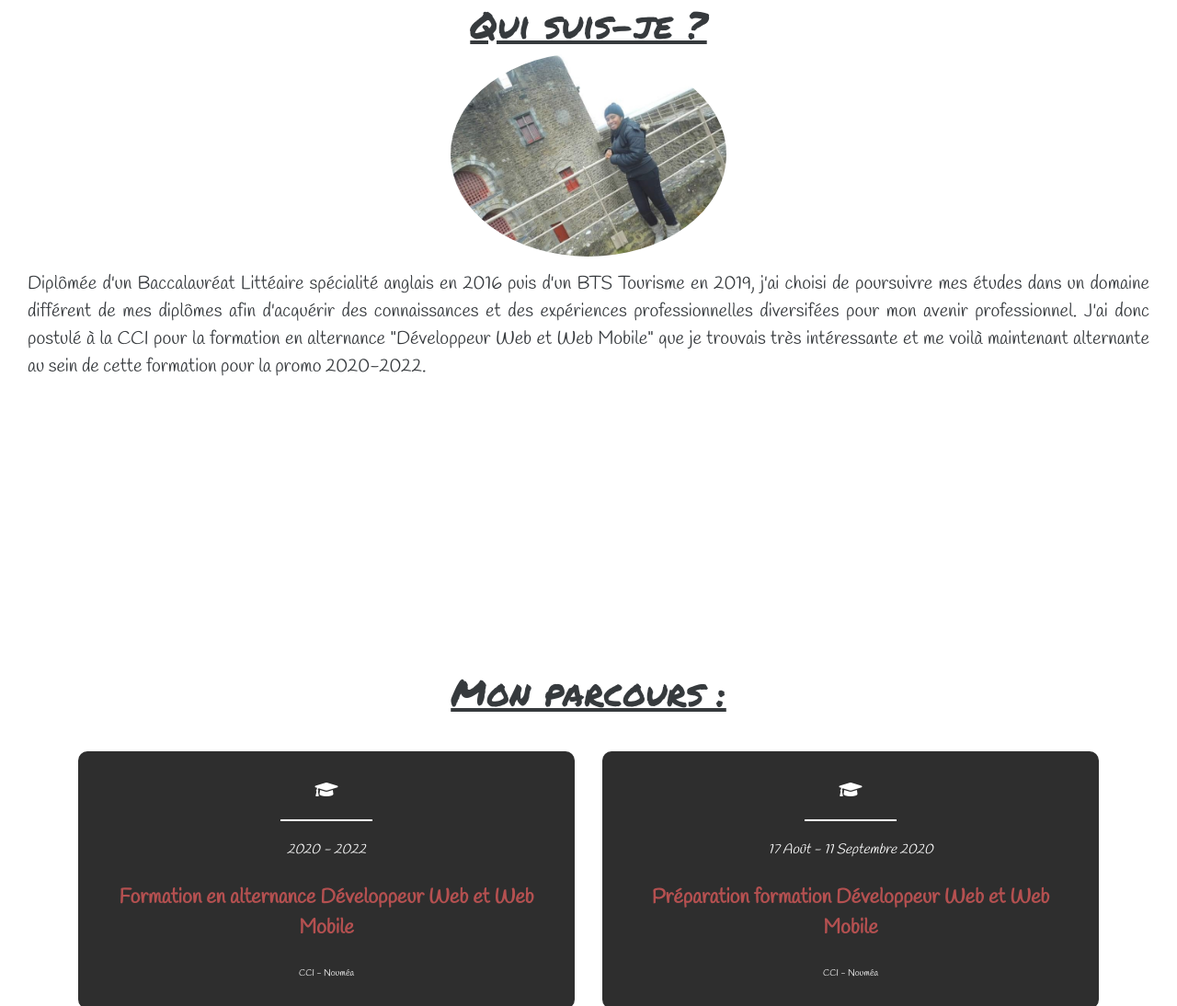
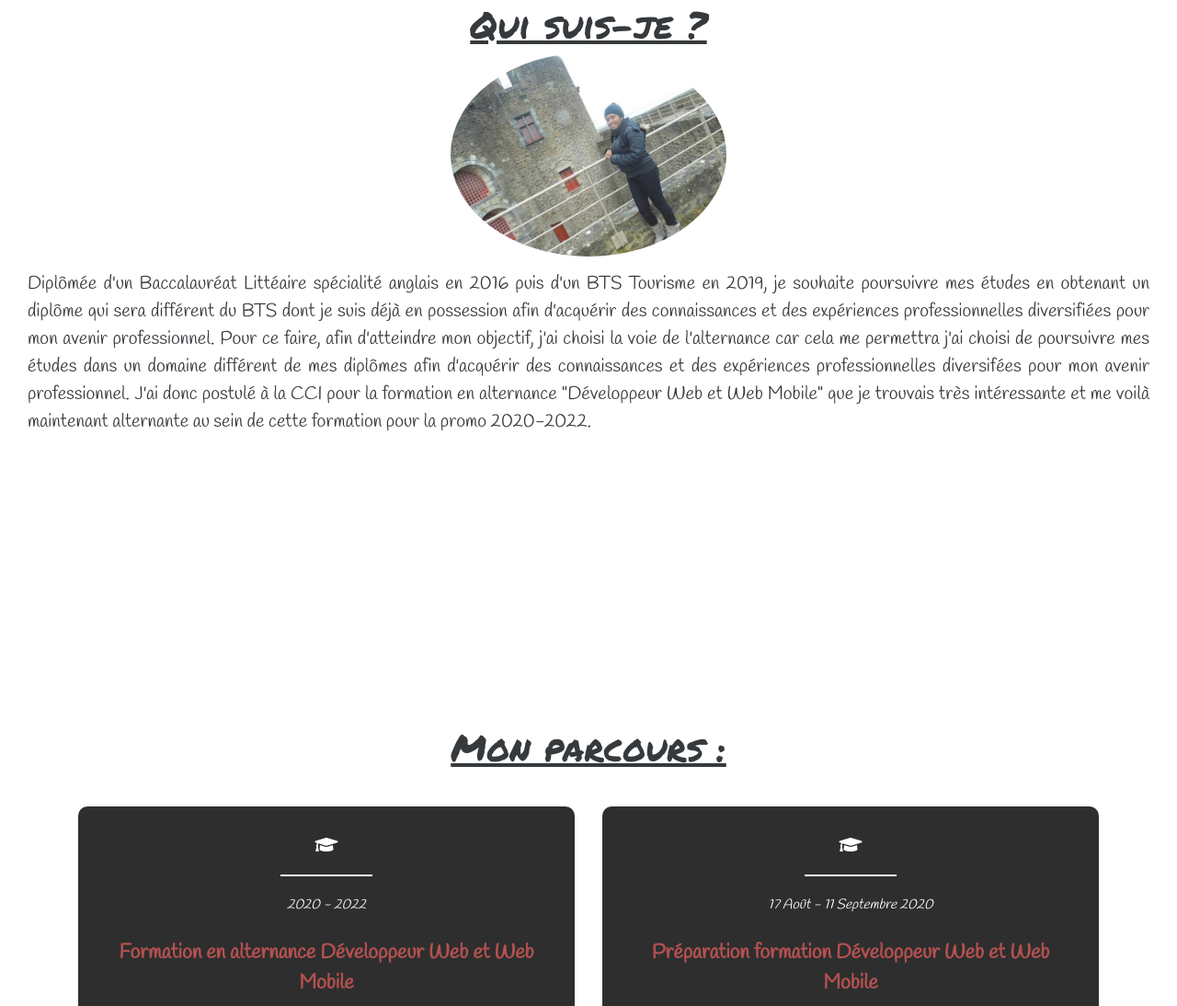
Before and after one commit to emilie-pailly/emilie-pailly.github.io, a plain HTML site: page index.html in a window 1280 px wide. Shown: the part 614-1708 px from the top of the page at 92% size. Drawn offline with nearby package versions, Linux system fonts and the light colour scheme.

Commit message:
portfolio

```diff
--- a/index.html
+++ b/index.html
@@ -66,12 +66,14 @@
         <h1>BIENVENUE</h1>
         <h2>Je m'appelle PAILLY Emilie et je suis apprentie Développeuse à la CCI</h2>
         <div style="display: flex;">
-            <div style="width: 50%;text-align: center;font-family:handlee; font-weight:bold;font-size:20px;color:white;" class="button1">
+            <div style="width: 50%;text-align: center;font-family:handlee; font-weight:bold;font-size:20px;color:white;"
+                class="button1">
                 <button>
                     <a href="cv_2020.pdf" target="_blank">Télécharger mon<br> CV</a>
                 </button>
             </div>
-            <div style="width: 50%;text-align: center;font-family:handlee;font-weight:bold;font-size:20px;color:white" class="button2">
+            <div style="width: 50%;text-align: center;font-family:handlee;font-weight:bold;font-size:20px;color:white"
+                class="button2">
                 <button>
                     <a href="lettre_de_motivation_gpme.pdf" target="_blank">Télécharger ma lettre<br> de
                         motivation</a>
@@ -87,7 +89,13 @@
                 <h3>Qui suis-je ?</h3>
                 <div class="col-xs-8 col-md-4 profile picture"></div>
                 <img src="20200831_172948 (2).jpg" style="width:300px;height:auto; border-radius:50%;">
-                <p>Diplômée d'un Baccalauréat Littéaire spécialité anglais en 2016 puis d'un BTS Tourisme en 2019, j'ai
+                <p>Diplômée d'un Baccalauréat Littéaire spécialité anglais en 2016 puis d'un BTS Tourisme en 2019, je
+                    souhaite poursuivre mes études en obtenant un diplôme qui sera différent du BTS dont je suis déjà en
+                    possession afin d'acquérir des connaissances et des expériences professionnelles diversifiées pour
+                    mon avenir professionnel. Pour ce faire, afin d'atteindre mon objectif, j'ai choisi la voie de
+                    l'alternance car cela me permettra
+
+                    j'ai
                     choisi de poursuivre mes études dans un domaine différent de mes diplômes afin d'acquérir des
                     connaissances et des expériences professionnelles diversifées pour mon avenir professionnel. J'ai
                     donc postulé à la CCI pour la formation en alternance "Développeur Web et Web Mobile" que je
```
Also changed, not shown: 3 other files.
